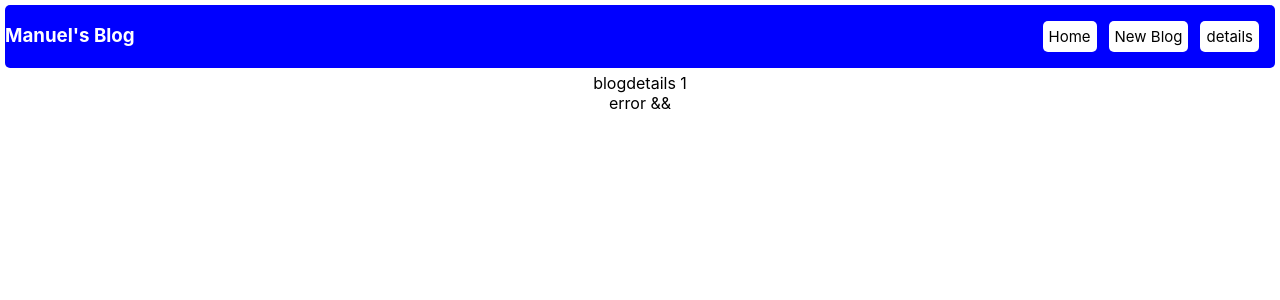
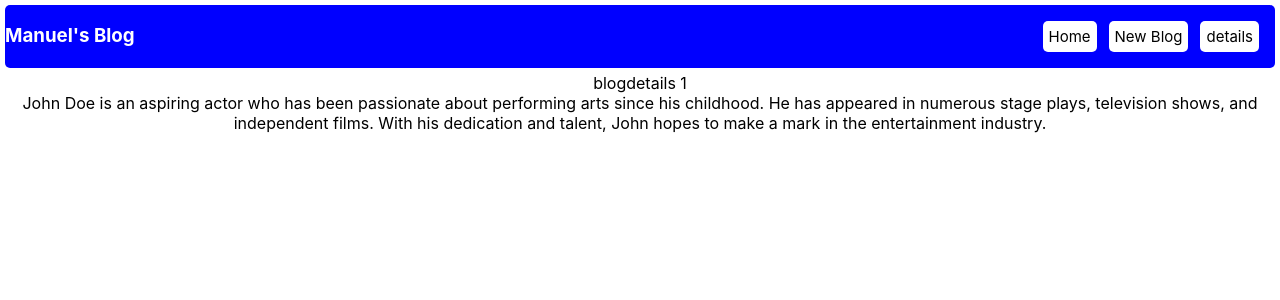
Before and after one commit to emmanuelwangila/manu-blog, a React (Create React App) app: page /blogs/1 in a window 1280 px wide. Shown: the top 300 px of the page. Built offline with nearby package versions, Linux system fonts and the light colour scheme; data requests are answered from the project's data file.

Commit message:
refactors to add correct end-point fetchinf data

```diff
--- a/src/BlogDetails.jsx
+++ b/src/BlogDetails.jsx
@@ -5,12 +5,16 @@ import useFetch from "./UseFetch";
 const BlogDetails = () => {
   const { id } = useParams();
 
-  const { blogs, loading, error } = useFetch("https://localhost:8000/blogs");
+  const { blogs, loading, error } = useFetch(
+    `http://localhost:8000/blogs/${id}`
+  );
 
   return (
     <div>
       blogdetails {id}
-      <div> error && {error} </div>
+      <div> {loading && <div>Loading.... </div>}</div>
+      {blogs && <div> {blogs.actor} </div>}
+      {error && <div> {error} </div>}
     </div>
   );
 };
```
